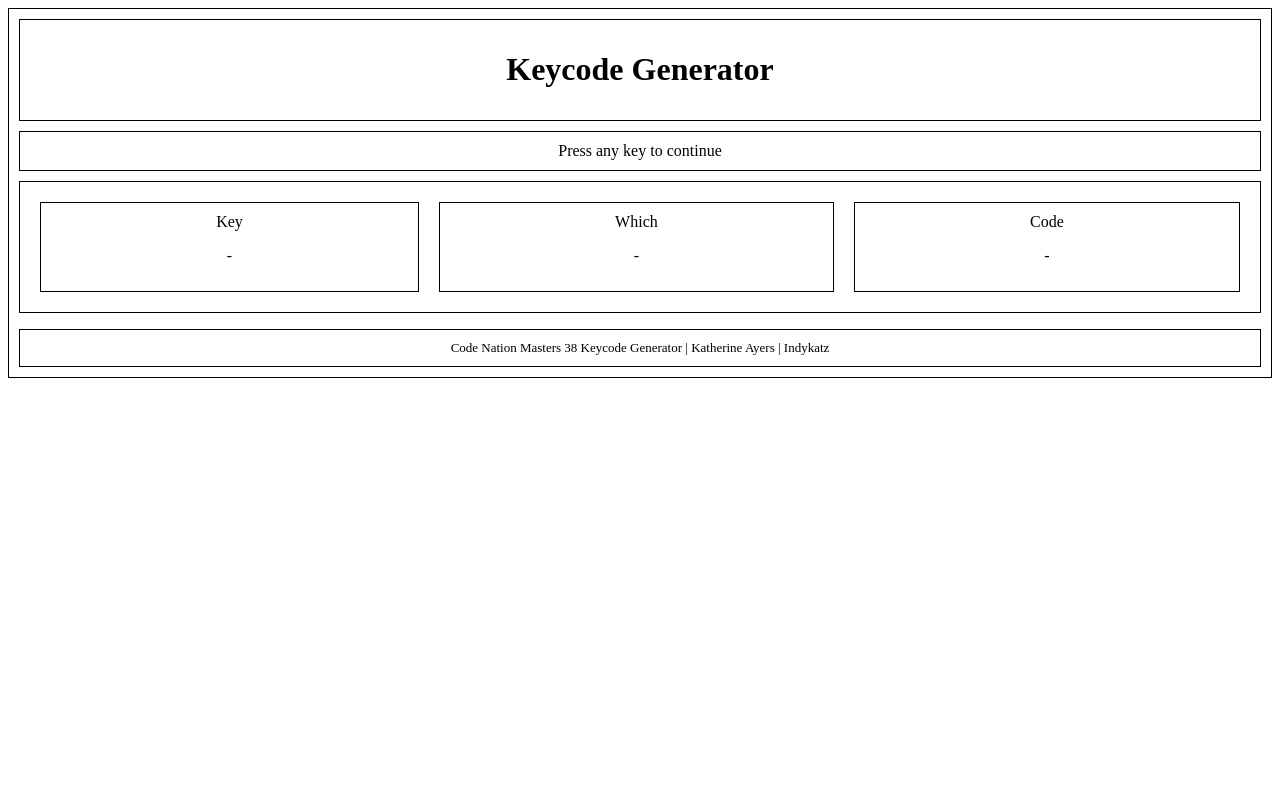
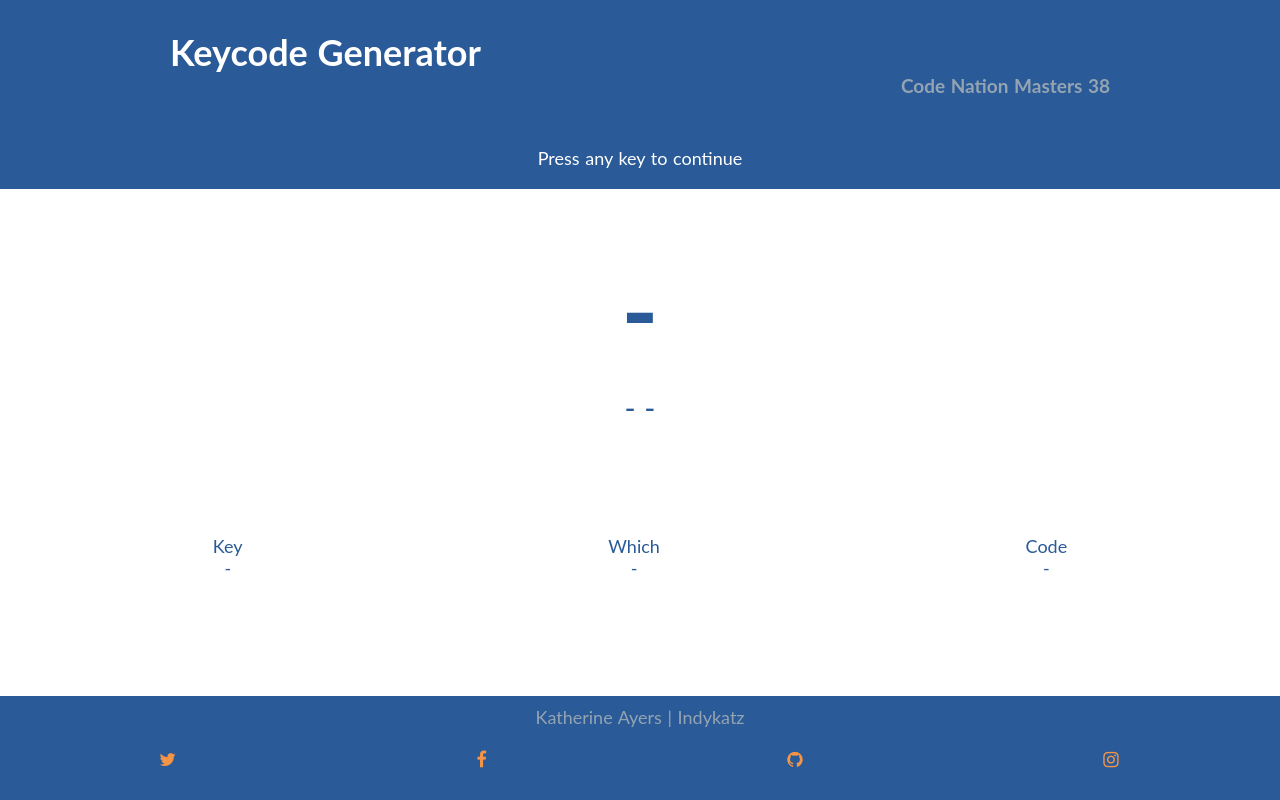
Before and after one commit to Indykatz/CN_keycodeGen_38, a plain HTML site: page index.html in a window 1280 px wide. Drawn offline with Linux system fonts and the light colour scheme.

Commit message:
styled v1

```diff
--- a/app.js
+++ b/app.js
@@ -4,11 +4,14 @@ const textArea = document.getElementById("textArea");
 const key = document.getElementById("key");
 const which = document.getElementById("which");
 const code = document.getElementById("code");
+const displayNum = document.getElementById("displayNum");
+const returnStr = document.getElementById("returnStr");
 
 window.addEventListener("keydown", (e) => {
   key.textContent = e.key;
   which.textContent = e.which;
   code.textContent = e.code;
 
-  textArea.textContent = `"${e.key}" was pressed`;
+  displayNum.textContent = e.which;
+  returnStr.textContent = `"${e.key}" was pressed`;
 });
--- a/index.html
+++ b/index.html
@@ -4,17 +4,31 @@
     <meta charset="UTF-8" />
     <meta http-equiv="X-UA-Compatible" content="IE=edge" />
     <meta name="viewport" content="width=device-width, initial-scale=1.0" />
-    <link rel="stylesheet" href="styles.css" />
+    <link rel="stylesheet" href="style.css" />
+    <link
+    rel="stylesheet"
+    href="https://maxcdn.bootstrapcdn.com/font-awesome/4.3.0/css/font-awesome.min.css"
+  />
     <title>Keycode Generator</title>
   </head>
   <body>
+    <div class="container">
       <!-- header banner -->
-    <div class="headerBanner">
+      <div class="heading">
+        <div class="headingContent">
           <h1>Keycode Generator</h1>
+          <h2>Code Nation Masters 38</h2>
         </div>
-    <!-- page content -->
+      </div>
+        <!-- number content -->
         <div class="content" id="textArea">Press any key to continue</div>
+        <div class="content" id="center">
+            <div class="numDisplay">
+                <h4 id="displayNum">-</h4>
+            </div>
+            <div class="content" id="returnStr">- -</div>
         <!-- unordered list -->
+        <div class="content" id="center">
             <ul>
           <li>
             Key
@@ -30,9 +44,29 @@
           </li>
         </ul>
         </div>
+    </div>
+    </div>
+      </div>
+    </div>
     <!-- Footer -->
-    <div class="myFooter">
-      Code Nation Masters 38 Keycode Generator | Katherine Ayers | Indykatz
+    <div class="foot">
+      Katherine Ayers | Indykatz
+      <nav class="flex-nav">
+        <ul>
+          <li class="social">
+            <a href="http://twitter.com/"><i class="fa fa-twitter"></i></a>
+          </li>
+          <li class="social">
+            <a href="http://facebook.com/"><i class="fa fa-facebook"></i></a>
+          </li>
+          <li class="social">
+            <a href="http://github.com/"><i class="fa fa-github"></i></a>
+          </li>
+          <li class="social">
+            <a href="http://instagram.com/"><i class="fa fa-instagram"></i></a>
+          </li>
+        </ul>
+      </nav>
     </div>
     <!-- JS script -->
     <script src="app.js"></script>
--- /dev/null
+++ b/style.css
@@ -0,0 +1,197 @@
+/* styling of html content */
+html {
+  font-family: Lato, sans-serif;
+  font-size: 62.5%;
+  word-spacing: 1px;
+  color: black;
+}
+
+/* found these when inspecting the code - resolved spacing issue
+
+    * will apply to the whole page - Asked Gwyl */
+*,
+::after,
+::before,
+html {
+  box-sizing: border-box;
+}
+
+*,
+*:before,
+*:after {
+  margin: 0;
+}
+
+/* The body styling */
+body {
+  font-size: 1.8rem;
+}
+
+/* container is the whole webpage, header, footer, content are all contained in the conntainer  */
+.container {
+  display: flex;
+  flex-direction: column;
+  min-height: 100vh;
+}
+
+/* The header section */
+.heading {
+  background-color: #2a5a97;
+  color: #fff;
+  font-size: 18px;
+}
+
+/* The content within the header */
+.headingContent {
+  padding: 30px;
+  max-width: 1000px;
+  margin: 0 auto;
+}
+
+h1 {
+  text-align: left;
+}
+
+h2 {
+  text-align: right;
+  color: #94a4b3;
+  font-size: 1.9rem;
+}
+h3 {
+  color: white;
+  font-size: 2rem;
+}
+h4 {
+  color: #2a5a97;
+  font-size: 10rem;
+}
+
+#returnedText {
+  color: #2a5a97;
+  font-size: 3rem;
+}
+
+#returnStr {
+  color: #2a5a97;
+  font-size: 3rem;
+}
+
+/* navbar */
+.heading {
+  background-color: #2a5a97;
+  color: #fff;
+  font-size: 18px;
+}
+
+.navbar {
+  max-width: 1000px;
+  margin: 0 auto;
+  padding-bottom: 10px;
+}
+
+.flex-nav a {
+  color: white;
+  font-weight: 100;
+  letter-spacing: 2px;
+  text-decoration: none;
+  padding: 20px 5px;
+  display: inline-block;
+  width: 100%;
+  text-align: center;
+  transition: all 0.5s;
+  color: #f49446;
+}
+
+.flex-nav ul {
+  list-style: none;
+  margin: 0;
+  padding: 0;
+  display: flex;
+  flex-wrap: wrap;
+  justify-content: space-between;
+  align-content: center;
+}
+
+.flex-nav ul li {
+  flex-grow: 1;
+}
+
+.social {
+  display: flex;
+}
+
+#textArea {
+  background-color: #2a5a97;
+  color: #fff;
+  font-size: 18px;
+  margin: 0px;
+  padding: 20px;
+}
+
+.content {
+  box-sizing: border-box;
+  padding: 10px;
+  text-align: center;
+  margin-top: 10px;
+}
+
+#center {
+  margin-top: 50px;
+  margin-bottom: auto;
+}
+
+.numDiplay {
+  background-color: #2a5a97;
+  padding: 10px;
+  text-align: center;
+  margin-top: 10px;
+  color: #94a4b3;
+}
+
+.content ul {
+  padding: 10px;
+  margin-top: 10px;
+  display: flex;
+  flex-direction: row;
+  flex-wrap: wrap;
+  color: #2a5a97;
+}
+
+.content li {
+  list-style: none;
+  flex-grow: 1;
+  padding: 10px;
+  margin: 10px;
+  text-align: center;
+}
+
+/* footer */
+.foot {
+  background-color: #2a5a97;
+  padding: 10px;
+  text-align: center;
+  margin-top: 10px;
+  color: #94a4b3;
+  position: absolute;
+  bottom: 0;
+  width: 100%;
+}
+
+/* tablet and view for screens less than 1000px */
+@media all and (max-width: 1000px) {
+  /* unordered list items will be 50% */
+  .flex-nav ul li {
+    width: 50%;
+  }
+  /* social media items will be 25% */
+  .flex-nav .social {
+    width: 25%;
+  }
+}
+/* mobile and view for screens less than 500px */
+@media only screen and (max-width: 500px) {
+  /* all unordered list items will be 100% */
+  .flex-nav ul li {
+    width: 100%;
+  }
+}
--- a/styles.css
+++ /dev/null
@@ -1,76 +0,0 @@
-/* The body */
-body {
-  box-sizing: border-box;
-  border: 1px solid black;
-  padding: 10px;
-}
-
-/* The header section */
-.headerBanner {
-  box-sizing: border-box;
-  border: 1px solid black;
-  padding: 10px;
-  text-align: center;
-}
-
-/* content container */
-
-.content {
-  box-sizing: border-box;
-  border: 1px solid black;
-  padding: 10px;
-  margin-top: 10px;
-  text-align: center;
-}
-
-ul {
-  box-sizing: border-box;
-  border: 1px solid black;
-  padding: 10px;
-  margin-top: 10px;
-  display: flex;
-  flex-direction: row;
-  flex-wrap: wrap;
-}
-
-li {
-  list-style: none;
-  flex-grow: 1;
-  box-sizing: border-box;
-  border: 1px solid black;
-  padding: 10px;
-  margin: 10px;
-  text-align: center;
-}
-
-/* footer */
-.myFooter {
-  box-sizing: border-box;
-  border: 1px solid black;
-  padding: 10px;
-  text-align: center;
-  margin-top: 10px;
-  font-size: small;
-}
-
-/* pressed
-.pressed {
-  color: darkolivegreen;
-  font-size: 30px;
-  text-decoration: underline;
-  text-align: center;
-  padding: 0 0 10px 0;
-}
-
-.box {
-  background-color: darkolivegreen;
-  color: #fff;
-  font-size: 20px;
-  text-align: center;
-  box-sizing: border-box;
-  padding: 20px;
-  /* border: 1px solid darkolivegreen; */
-/* align-content: center;
-  flex-grow: 1;
-  padding: 1px;
-} */
```
Also changed, not shown: 1 other file. Lines whose indentation alone changed are shown as unchanged.
